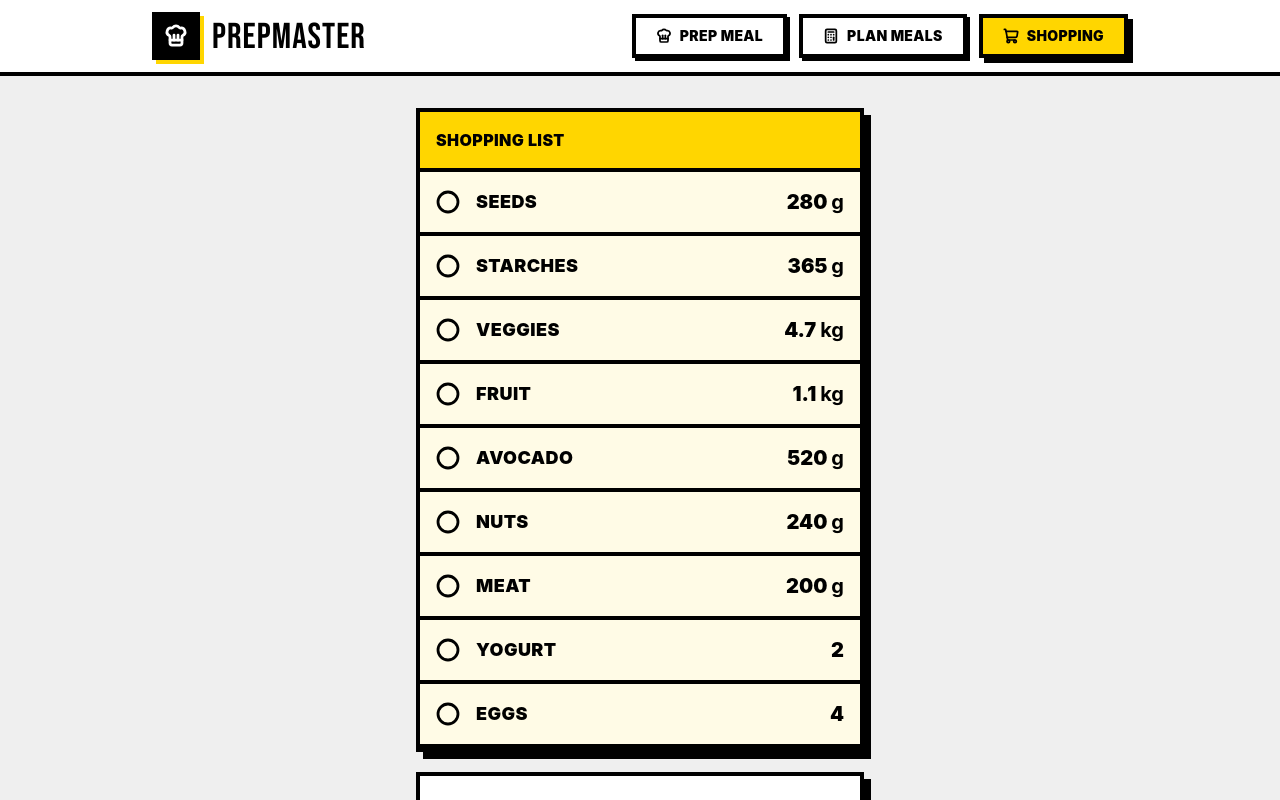
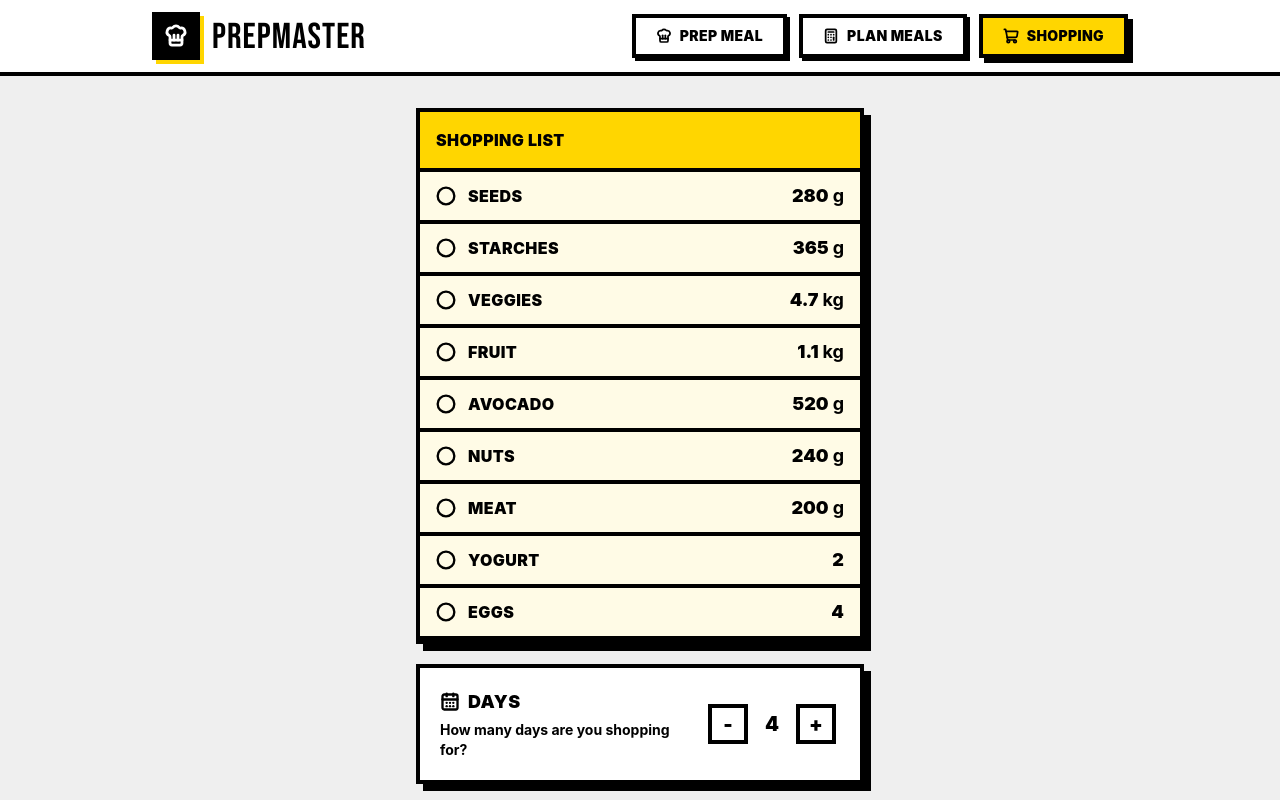
Before and after one commit to terencicp/meal-prep, a React (Vite) app: page / in a window 1280 px wide. Both pictures are taken after a click on the button "SHOPPING". Shown: the top 800 px of the page. Built offline with nearby package versions, Linux system fonts and the light colour scheme; no server answers.

Commit message:
Reduced shopping list height

```diff
--- a/src/components/ShoppingTab.jsx
+++ b/src/components/ShoppingTab.jsx
@@ -72,26 +72,26 @@ export default function ShoppingTab({
                 <div
                   key={item.id}
                   onClick={() => toggleShoppingItem(item.id)}
-                  className={`flex items-center justify-between px-4 py-4 cursor-pointer border-b-4 border-black transition-colors ${
+                  className={`flex items-center justify-between px-4 py-2.5 cursor-pointer border-b-4 border-black transition-colors ${
                     isChecked
                       ? "bg-white opacity-60"
                       : "bg-[#FFFBE6] hover:bg-[#FFF176]"
                   }`}
                 >
-                  <div className='flex items-center space-x-4'>
+                  <div className='flex items-center space-x-3'>
                     {isChecked ? (
                       <CheckCircle2
-                        className='w-6 h-6 text-black'
+                        className='w-5 h-5 text-black'
                         strokeWidth={2.8}
                       />
                     ) : (
                       <Circle
-                        className='w-6 h-6 text-black'
+                        className='w-5 h-5 text-black'
                         strokeWidth={2.8}
                       />
                     )}
                     <span
-                      className={`text-lg font-black uppercase tracking-wide ${
+                      className={`text-base font-black uppercase tracking-wide ${
                         isChecked
                           ? "line-through decoration-[3px] decoration-black text-black"
                           : "text-black"
@@ -101,7 +101,7 @@ export default function ShoppingTab({
                     </span>
                   </div>
                   <span
-                    className={`text-xl font-black ${
+                    className={`text-lg font-black ${
                       isChecked
                         ? "line-through decoration-[3px] decoration-black text-black"
                         : "text-black"
```
